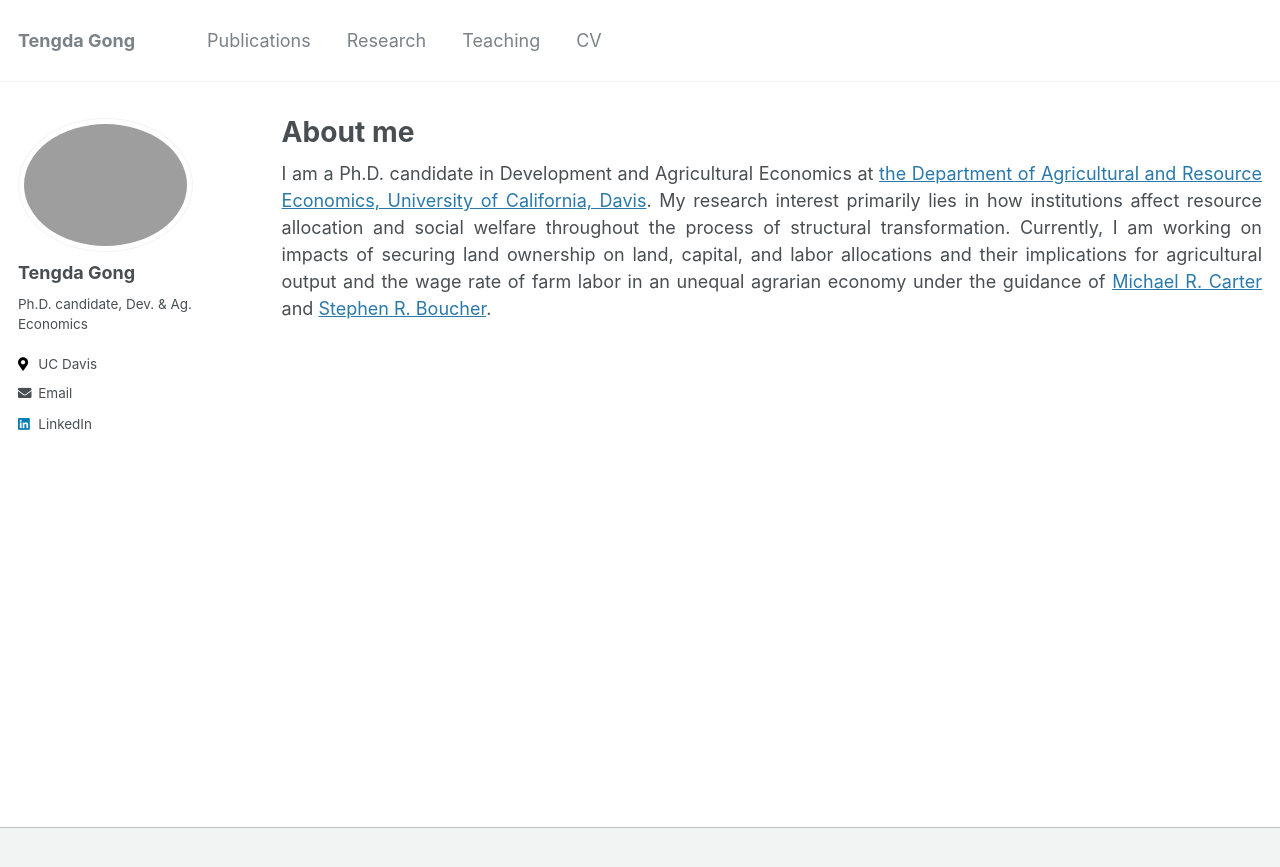
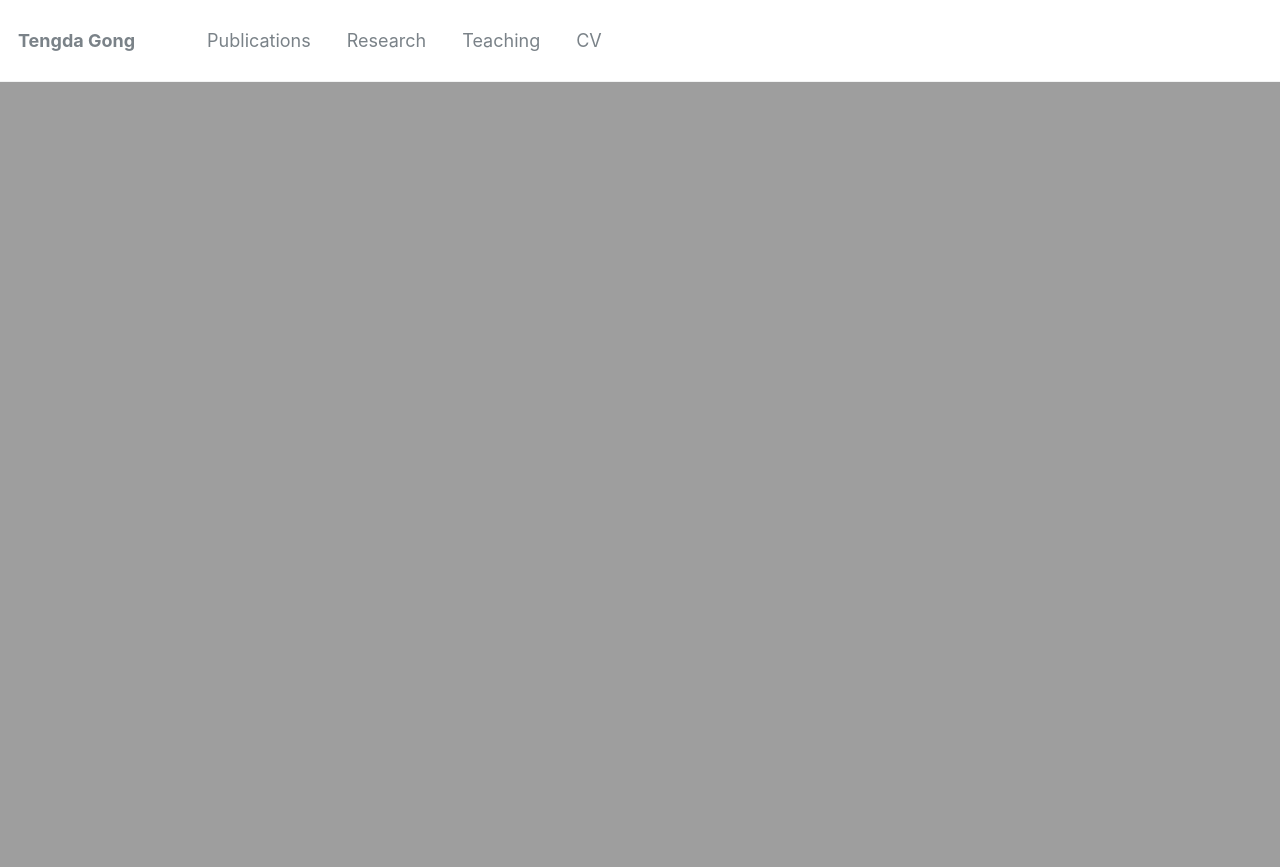
Before and after one commit to tendakung/tendakung.github.io, a Jekyll site: the page built from _pages/about.md, in a window 1280 px wide and 900 px high. Shown: the top 867 px of the window. Built offline with Jekyll 4.4.1, drawn with Linux system fonts in a browser that asks for light colours.

Commit message:
add top photo

```diff
--- a/_pages/about.md
+++ b/_pages/about.md
@@ -6,6 +6,8 @@ author_profile: true
 redirect_from:
   - /about/
   - /about.html
+header:
+  image: personal_photo.jpg
 ---
 
 I am a Ph.D. candidate in Development and Agricultural Economics at [the Department of Agricultural and Resource Economics, University of California, Davis](https://are.ucdavis.edu/people/grad-students/phd/tengda-gong/). My research interest primarily lies in how institutions affect resource allocation and social welfare throughout the process of structural transformation. Currently, I am working on impacts of securing land ownership on land, capital, and labor allocations and their implications for agricultural output and the wage rate of farm labor in an unequal agrarian economy under the guidance of [Michael R. Carter](https://are.ucdavis.edu/people/faculty/michael-carter/) and [Stephen R. Boucher](https://are.ucdavis.edu/people/faculty/steve-boucher/).
```
